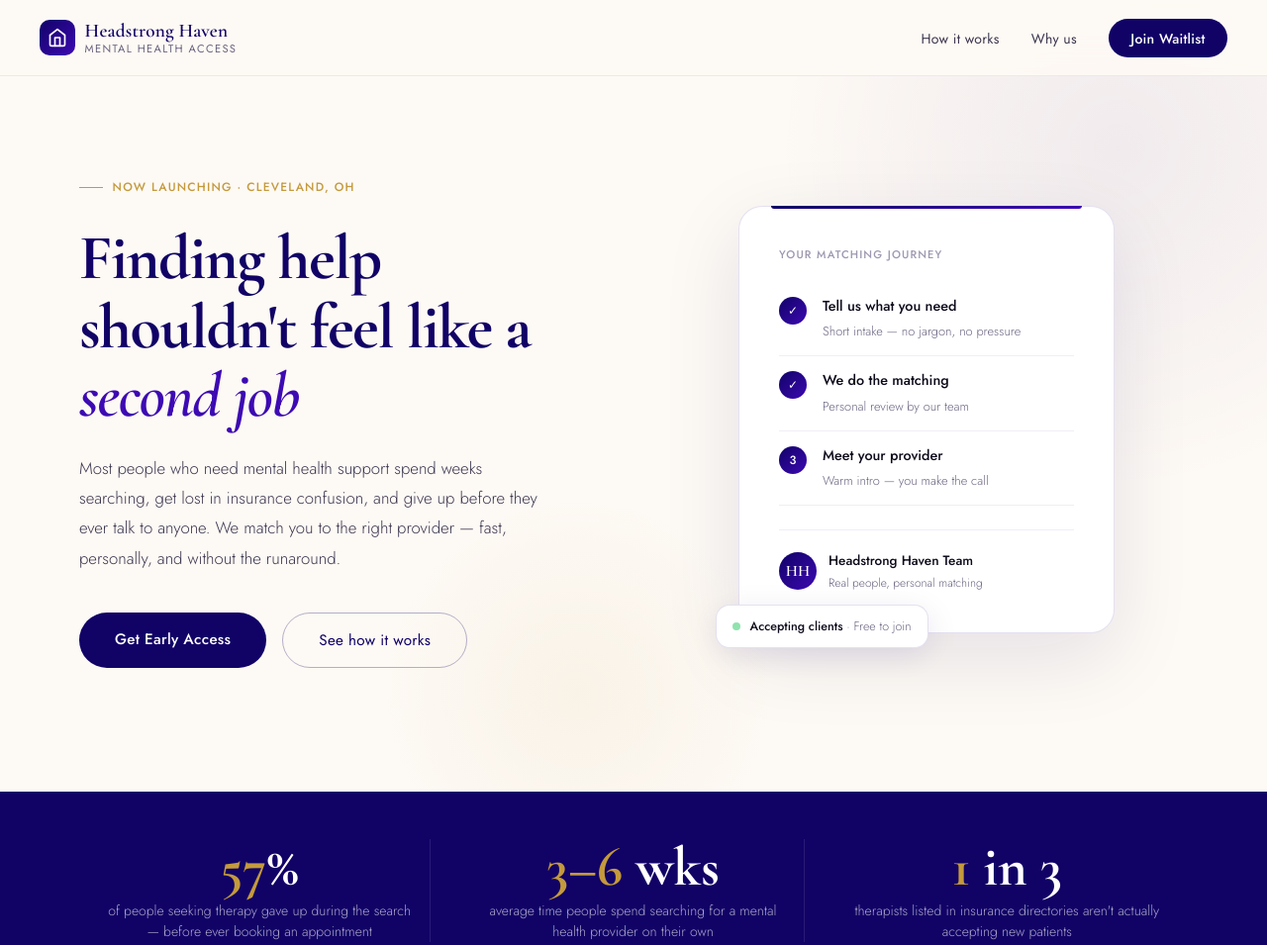
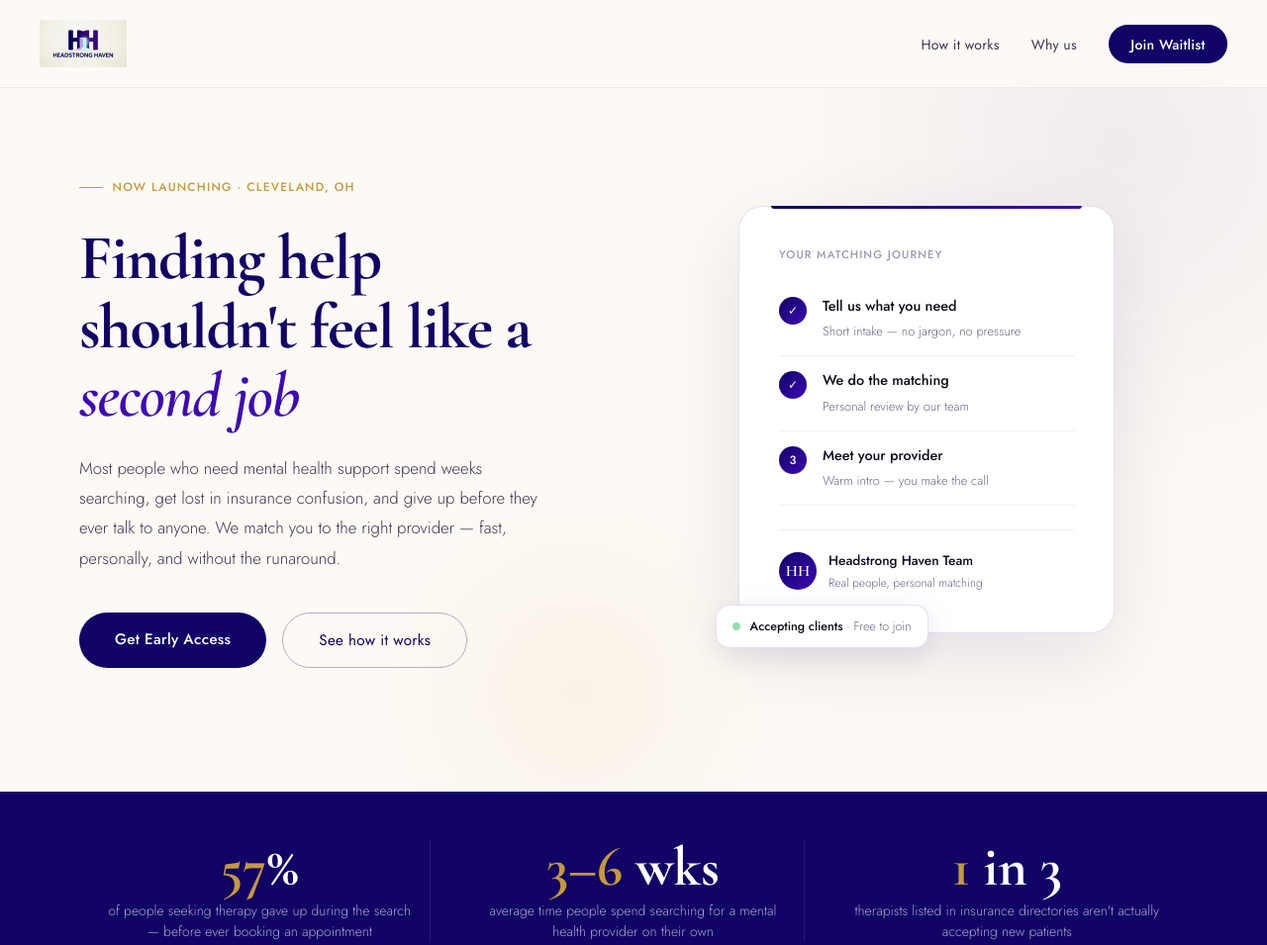
Before and after one commit to HeadStrongHaven/headstrong-haven, a plain HTML site: page index.html in a window 1280 px wide. Shown: the top 955 px of the page at 99% size. Drawn offline with nearby package versions, Linux system fonts and the light colour scheme.

Commit message:
Update index.html

```diff
--- a/index.html
+++ b/index.html
@@ -5,6 +5,20 @@
 <meta name="viewport" content="width=device-width, initial-scale=1.0">
 <title>Headstrong Haven — Mental Health Access, Simplified</title>
 <meta name="description" content="Finding mental health support shouldn't be this hard. Headstrong Haven matches you with the right provider — fast, personally, and without the runaround.">
+
+<!-- Favicon -->
+<link rel="icon" type="image/png" href="favicon.png">
+<link rel="apple-touch-icon" href="favicon.png">
+
+<!-- Social share -->
+<meta property="og:title" content="Headstrong Haven — Mental Health Access, Simplified">
+<meta property="og:description" content="Finding mental health support shouldn't be this hard. We match you to the right provider — fast, personally, and without the runaround.">
+<meta property="og:image" content="logo.png">
+<meta property="og:url" content="https://headstronghaven.com">
+<meta property="og:type" content="website">
+<meta name="twitter:card" content="summary_large_image">
+<meta name="twitter:image" content="logo.png">
+
 <link href="https://fonts.googleapis.com/css2?family=Cormorant+Garamond:ital,wght@0,400;0,600;0,700;1,400;1,600&family=Jost:wght@300;400;500&display=swap" rel="stylesheet">
 <style>
 *, *::before, *::after { box-sizing: border-box; margin: 0; padding: 0; }
@@ -196,16 +210,7 @@
 
 <nav role="navigation" aria-label="Main navigation">
   <a href="/" class="nav-logo" aria-label="Headstrong Haven home">
-    <div class="nav-logo-mark" aria-hidden="true">
-      <svg viewBox="0 0 24 24" fill="none" stroke="white" stroke-width="2" stroke-linecap="round" stroke-linejoin="round">
-        <path d="M3 9l9-7 9 7v11a2 2 0 01-2 2H5a2 2 0 01-2-2z"/>
-        <polyline points="9 22 9 12 15 12 15 22"/>
-      </svg>
-    </div>
-    <div class="nav-logo-text">
-      Headstrong Haven
-      <span>Mental Health Access</span>
-    </div>
+    <img src="logo.png" alt="Headstrong Haven" style="height:48px;width:auto;">
   </a>
   <ul class="nav-links" role="list">
     <li><a href="#how-it-works">How it works</a></li>
```
